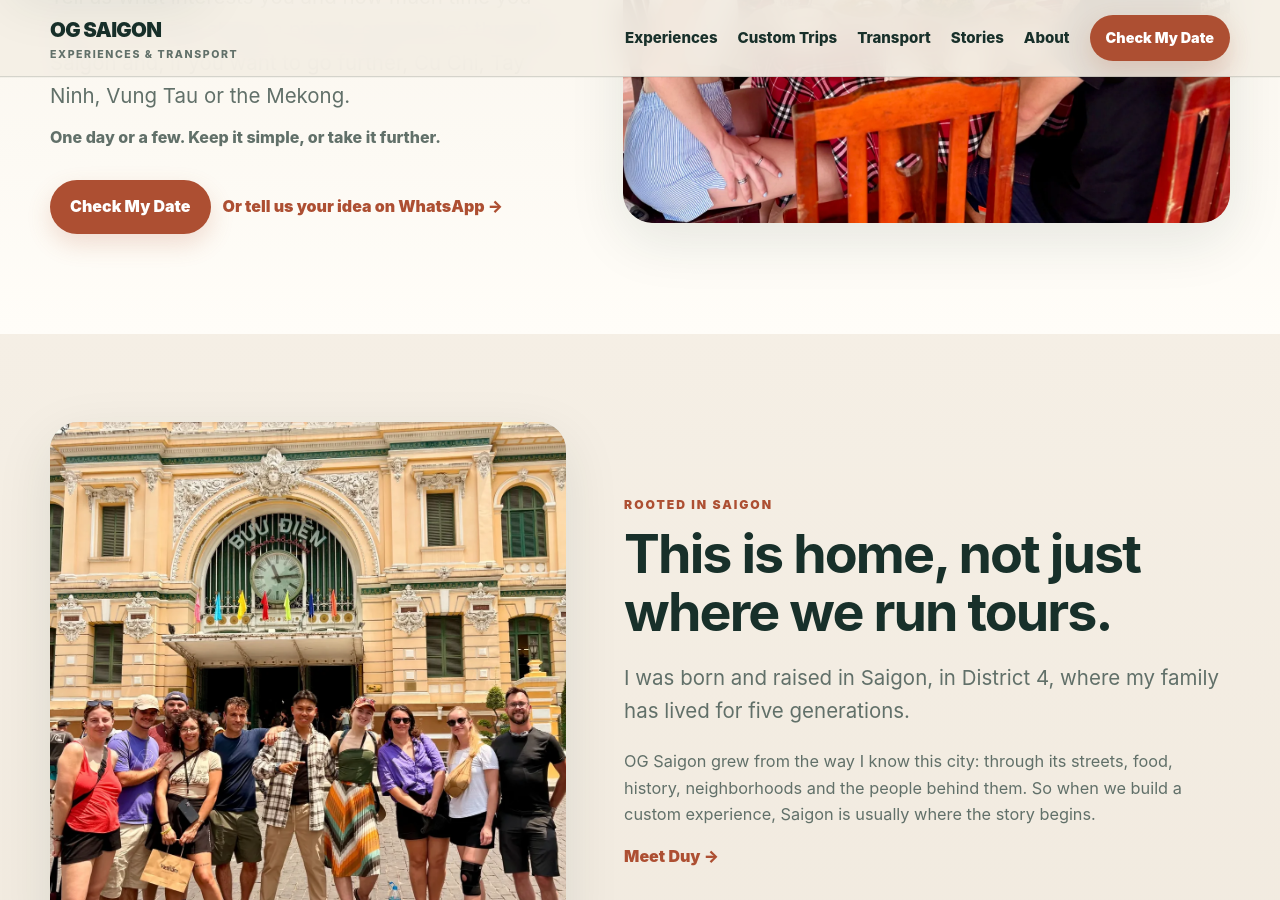
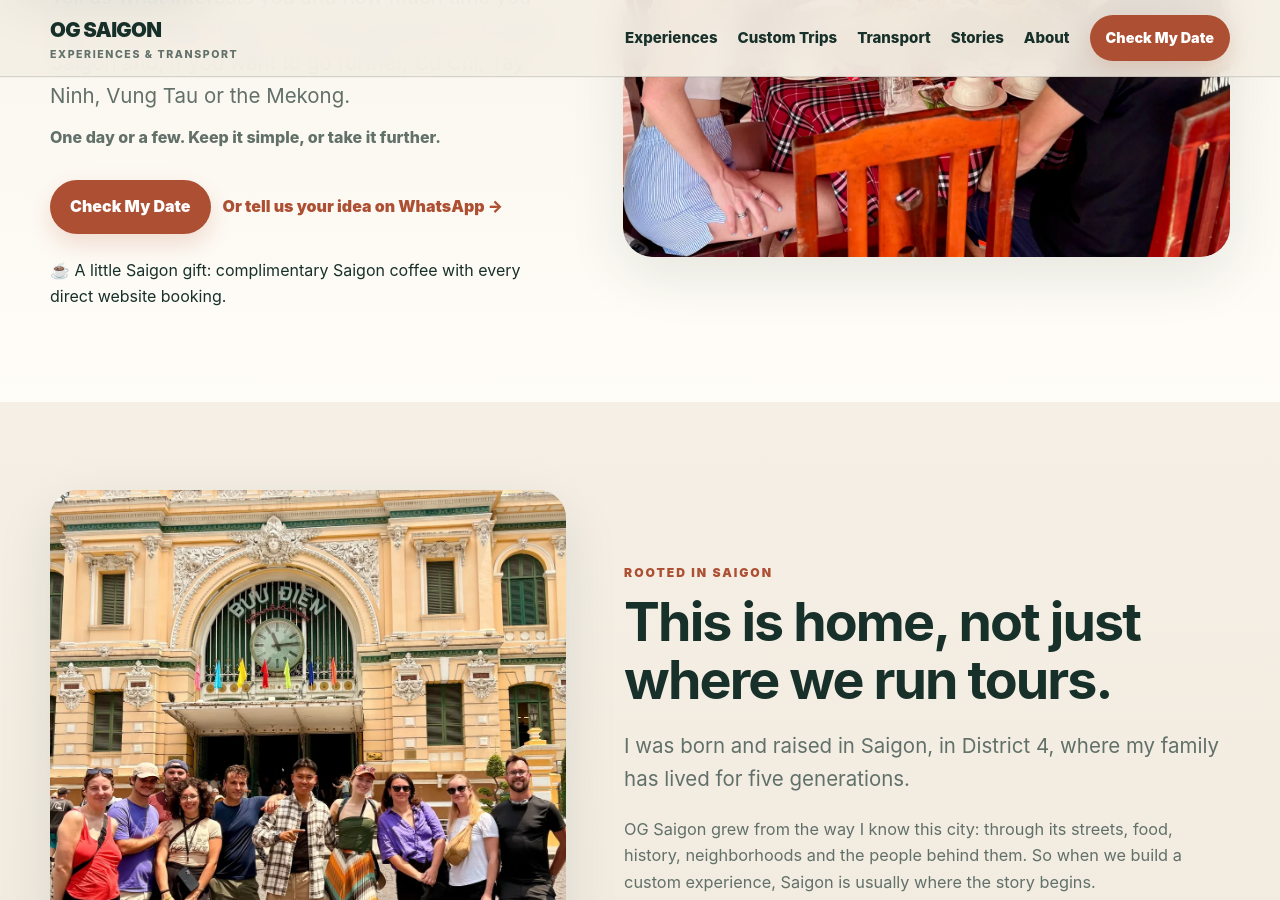
Before and after one commit to DSG2025/DSG2025.github.io, a Jekyll site: the page built from custom-trip/index.html, in a window 1280 px wide and 900 px high, scrolled down 523 px. Built offline with Jekyll 4.4.1, drawn with Linux system fonts in a browser that asks for light colours.

Commit message:
Add direct-booking Saigon coffee note beside custom-trip inquiry

```diff
--- a/custom-trip/index.html
+++ b/custom-trip/index.html
@@ -122,6 +122,7 @@ description: "Build a private experience around Saigon, Cu Chi, Tay Ninh, Vung T
                 rel="noopener"
               >Or tell us your idea on WhatsApp →</a>
             </div>
+            <p class="direct-booking-note"><span aria-hidden="true">☕</span> <span>A little Saigon gift: complimentary Saigon coffee with every direct website booking.</span></p>
           </div>
 
           <div class="custom-hero-media">
```
